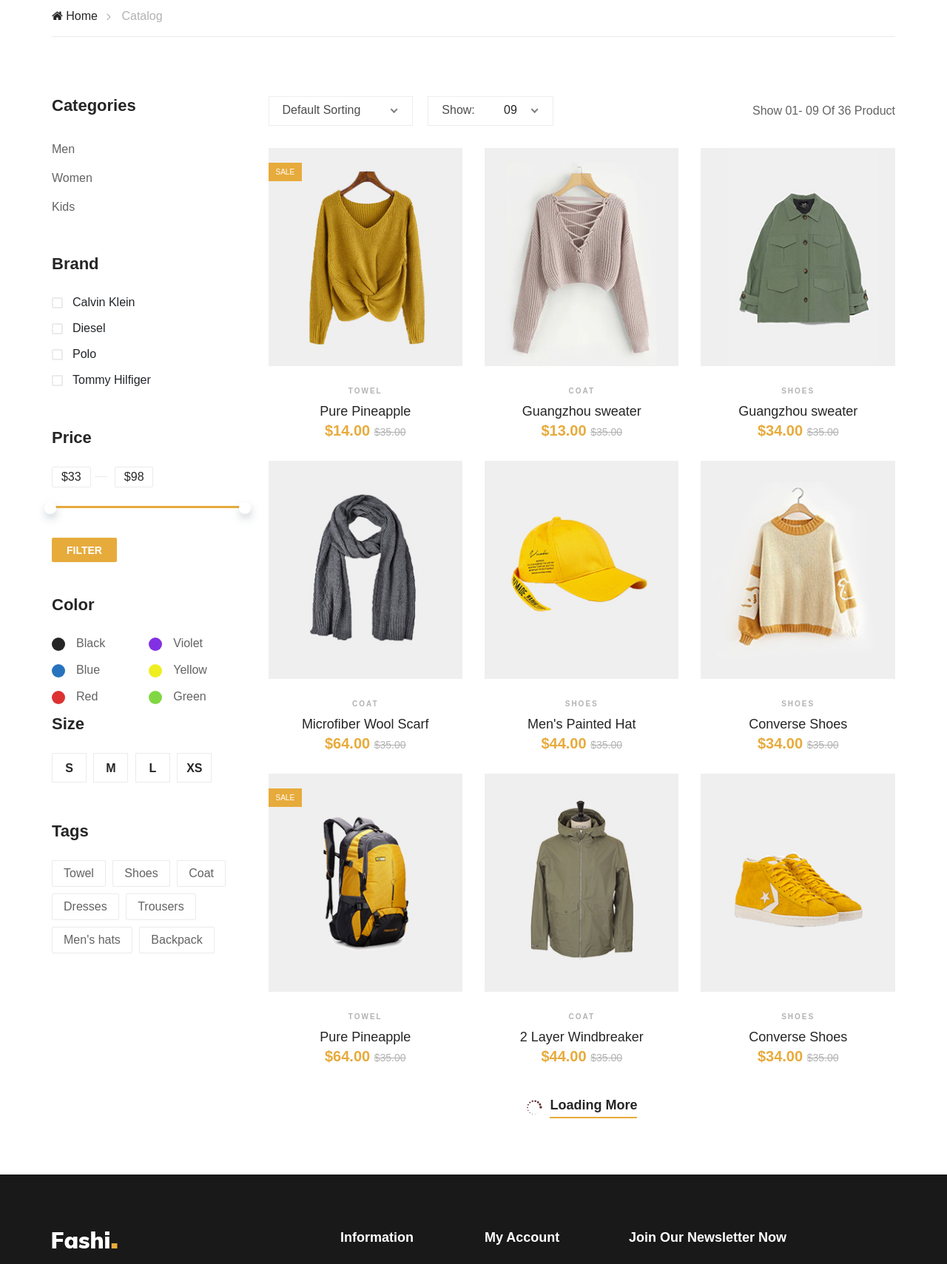
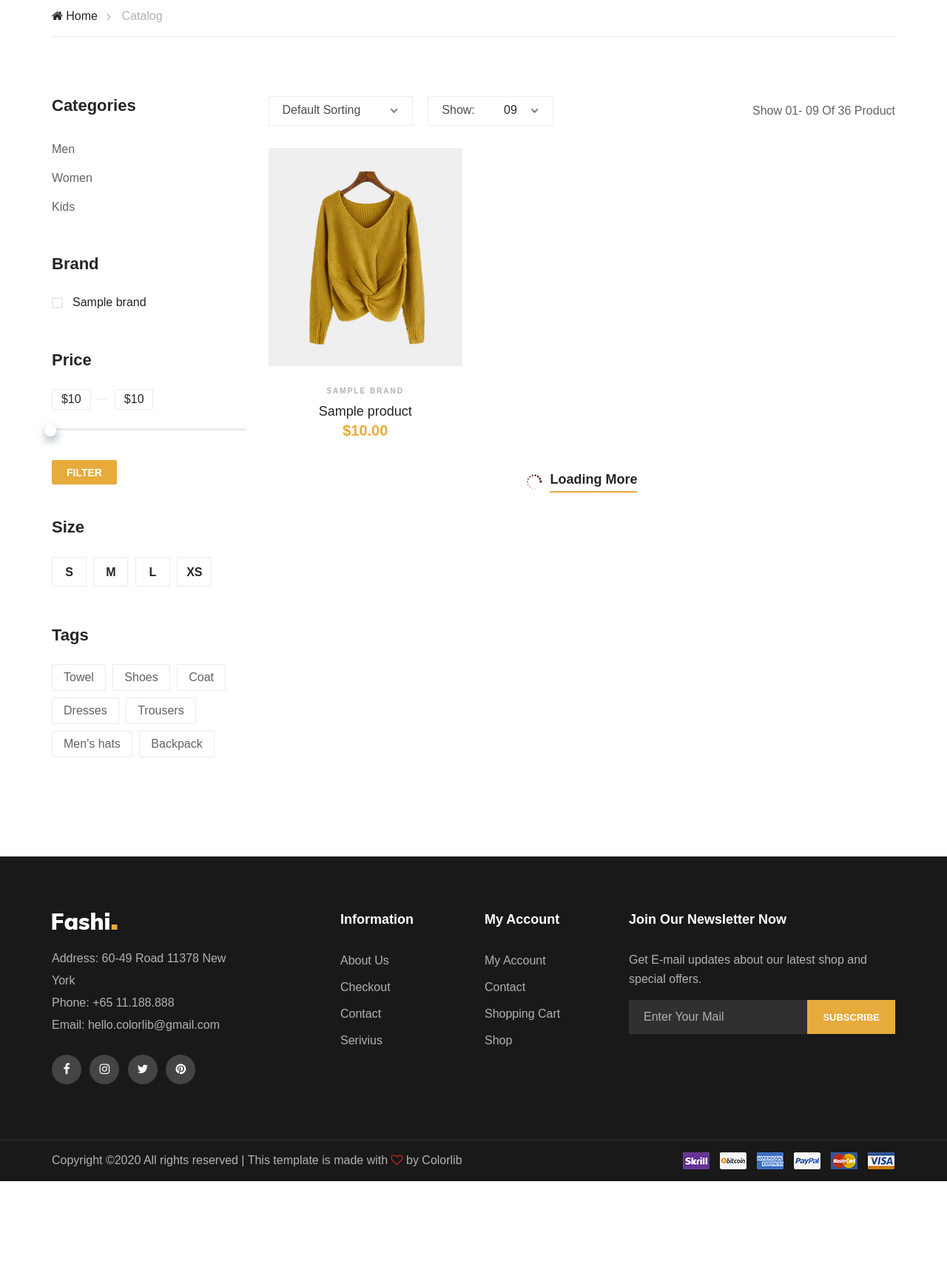
Before and after one commit to joro2404/SummerPractice, a Flask app: page /catalog in a window 1280 px wide. Shown: the part 240-1949 px from the top of the page at 74% size. After the commit the page ends 1837 px from the top, so only its background shows below. Run offline with Flask 2, Linux system fonts and the light colour scheme; tables that the repository leaves empty hold one stand-in row (values such as "Sample post"); parts of the project's set-up code (start-up, migrations or seed data) failed here and were passed over; some libraries are stand-ins or nearby versions; some web fonts are replaced.

Commit message:
catalog and filters

```diff
--- a/app/products.py
+++ b/app/products.py
@@ -1,6 +1,7 @@
 from flask import Blueprint, render_template, request, redirect, url_for
 from . import db
-from .models import Product
+from sqlalchemy.sql import func
+from .models import Product, Brand
 
 
 products = Blueprint('products', __name__)
@@ -8,6 +9,13 @@ products = Blueprint('products', __name__)
 
 @products.route('/catalog')
 def view_catalog():
-    all_products = Product.query.all()
-    print(all_products)
-    return render_template('catalog.html')
+    products = Product.query.all()
+    brands = Brand.query.all()
+    cheapest = db.session.query(func.min(Product.price)).first()
+    most_expensive = db.session.query(func.max(Product.price)).first()
+
+    brands_products = []
+    for product in products:
+        brands_products.append(Brand.query.get(product.brand_id))
+
+    return render_template('catalog.html', products=products, brands_products=brands_products, brands=brands, cheapest=cheapest[0], most_expensive=most_expensive[0])
--- a/app/static/css/style.css
+++ b/app/static/css/style.css
@@ -1236,7 +1236,7 @@ ol {
 	padding-top: 26px;
 }
 
-.product-item .pi-text .catagory-name {
+.product-item .pi-text .brand-name {
 	font-size: 10px;
 	color: #b2b2b2;
 	font-weight: 700;
--- a/app/templates/catalog.html
+++ b/app/templates/catalog.html
@@ -35,14 +35,16 @@
                     <div class="filter-widget">
                         <h4 class="fw-title">Brand</h4>
                         <div class="fw-brand-check">
+                            {% for brand in brands %}
                             <div class="bc-item">
-                                <label for="bc-calvin">
-                                    Calvin Klein
-                                    <input type="checkbox" id="bc-calvin">
+                                <label for="bc-{{ brand.brandname }}">
+                                    {{ brand.brandname }}
+                                    <input type="checkbox" id="bc-{{ brand.brandname }}">
                                     <span class="checkmark"></span>
                                 </label>
                             </div>
-                            <div class="bc-item">
+                            {% endfor %}
+                            <!-- <div class="bc-item">
                                 <label for="bc-diesel">
                                     Diesel
                                     <input type="checkbox" id="bc-diesel">
@@ -62,7 +64,7 @@
                                     <input type="checkbox" id="bc-tommy">
                                     <span class="checkmark"></span>
                                 </label>
-                            </div>
+                            </div> -->
                         </div>
                     </div>
                     <div class="filter-widget">
@@ -75,42 +77,13 @@
                                 </div>
                             </div>
                             <div class="price-range ui-slider ui-corner-all ui-slider-horizontal ui-widget ui-widget-content"
-                                data-min="33" data-max="98">
+                                data-min="{{ cheapest | int }}" data-max="{{ most_expensive | int }}">
                                 <div class="ui-slider-range ui-corner-all ui-widget-header"></div>
                                 <span tabindex="0" class="ui-slider-handle ui-corner-all ui-state-default"></span>
                                 <span tabindex="0" class="ui-slider-handle ui-corner-all ui-state-default"></span>
                             </div>
                         </div>
                         <a href="#" class="filter-btn">Filter</a>
-                    </div>
-                    <div class="filter-widget">
-                        <h4 class="fw-title">Color</h4>
-                        <div class="fw-color-choose">
-                            <div class="cs-item">
-                                <input type="radio" id="cs-black">
-                                <label class="cs-black" for="cs-black">Black</label>
-                            </div>
-                            <div class="cs-item">
-                                <input type="radio" id="cs-violet">
-                                <label class="cs-violet" for="cs-violet">Violet</label>
-                            </div>
-                            <div class="cs-item">
-                                <input type="radio" id="cs-blue">
-                                <label class="cs-blue" for="cs-blue">Blue</label>
-                            </div>
-                            <div class="cs-item">
-                                <input type="radio" id="cs-yellow">
-                                <label class="cs-yellow" for="cs-yellow">Yellow</label>
-                            </div>
-                            <div class="cs-item">
-                                <input type="radio" id="cs-red">
-                                <label class="cs-red" for="cs-red">Red</label>
-                            </div>
-                            <div class="cs-item">
-                                <input type="radio" id="cs-green">
-                                <label class="cs-green" for="cs-green">Green</label>
-                            </div>
-                        </div>
                     </div>
                     <div class="filter-widget">
                         <h4 class="fw-title">Size</h4>
@@ -166,33 +139,35 @@
                     </div>
                     <div class="product-list">
                         <div class="row">
+                            {% for product in products %}
                             <div class="col-lg-4 col-sm-6">
                                 <div class="product-item">
                                     <div class="pi-pic">
                                         <img src="{{ url_for('static', filename='img/products/product-1.jpg') }}" alt="">
-                                        <div class="sale pp-sale">Sale</div>
+                                        <!-- <div class="sale pp-sale">Sale</div> -->
                                         <div class="icon">
                                             <i class="icon_heart_alt"></i>
                                         </div>
                                         <ul>
                                             <li class="w-icon active"><a href="#"><i class="icon_bag_alt"></i></a></li>
-                                            <li class="quick-view"><a href="#">+ Quick View</a></li>
-                                            <li class="w-icon"><a href="#"><i class="fa fa-random"></i></a></li>
+                                            <!-- <li class="quick-view"><a href="#">+ Quick View</a></li> -->
+                                            <!-- <li class="w-icon"><a href="#"><i class="fa fa-random"></i></a></li> -->
                                         </ul>
                                     </div>
                                     <div class="pi-text">
-                                        <div class="catagory-name">Towel</div>
+                                        <div class="brand-name">{{ brands_products[loop.index - 1].brandname }}</div>
                                         <a href="#">
-                                            <h5>Pure Pineapple</h5>
+                                            <h5>{{ product.name }}</h5>
                                         </a>
                                         <div class="product-price">
-                                            $14.00
-                                            <span>$35.00</span>
+                                            ${{ '%0.2f'|format(product.price) }}
+                                            <!-- <span>$35.00</span> -->
                                         </div>
                                     </div>
                                 </div>
                             </div>
-                            <div class="col-lg-4 col-sm-6">
+                            {% endfor %}
+                            <!-- <div class="col-lg-4 col-sm-6">
                                 <div class="product-item">
                                     <div class="pi-pic">
                                         <img src="{{ url_for('static', filename='img/products/product-2.jpg') }}" alt="">
@@ -392,7 +367,7 @@
                                         </div>
                                     </div>
                                 </div>
-                            </div>
+                            </div> -->
                         </div>
                     </div>
                     <div class="loading-more">
```
Also changed, not shown: app/models.py (+4 -4 lines).
